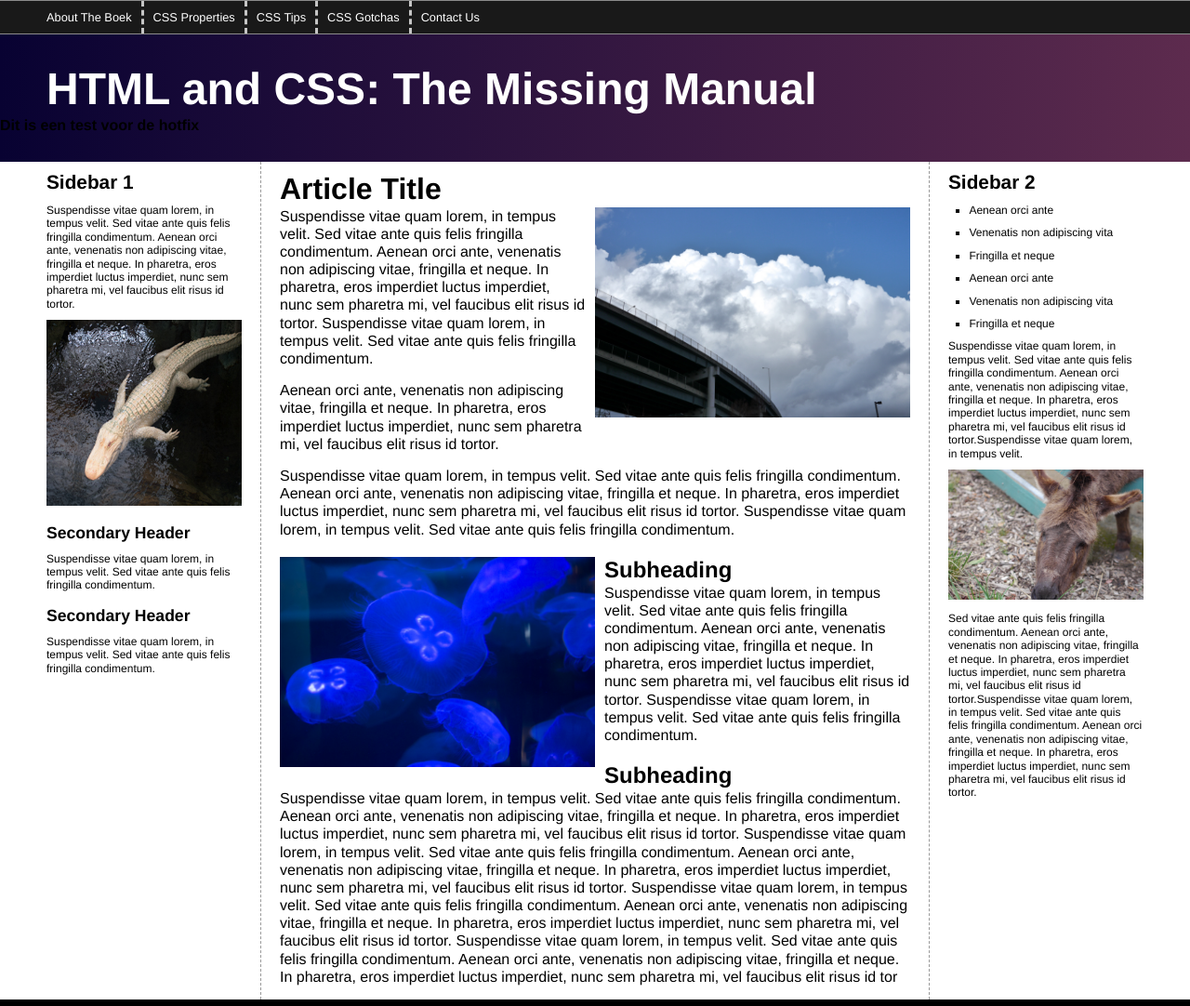
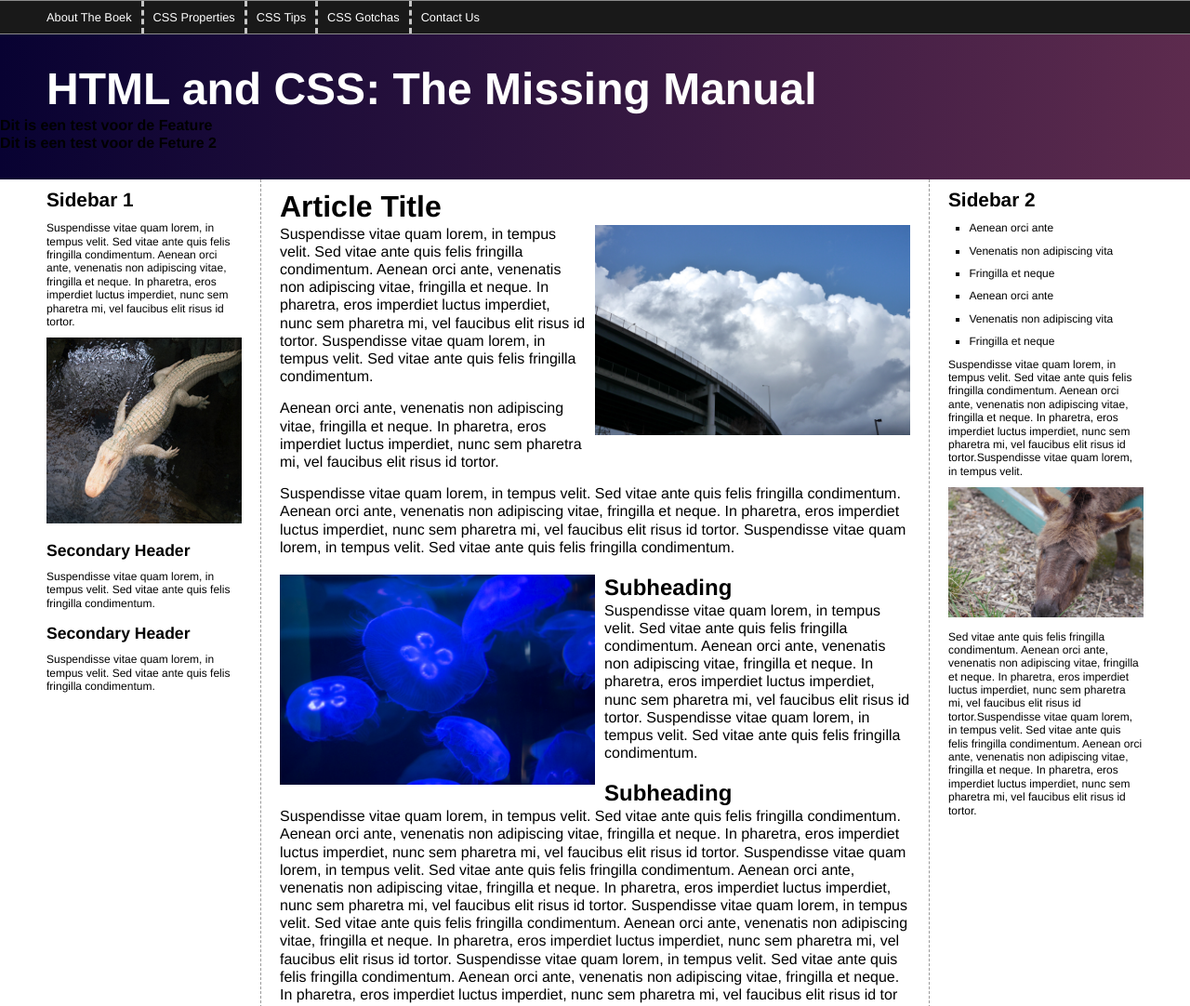
Before and after one commit to robindesmedt/dw2, a plain HTML site: page index.html in a window 1280 px wide. Shown: the top 1082 px of the page at 93% size. Drawn offline with Linux system fonts and the light colour scheme.

Commit message:
feature2

```diff
--- a/index.html
+++ b/index.html
@@ -23,7 +23,9 @@
           </ul>
         </nav>
         <h1>HTML and CSS: The Missing Manual</h1>
-		<h2>Dit is een test voor de hotfix<h2>
+		<h2>Dit is een test voor de Feature<h2>
+				<h2>Dit is een test voor de Feture 2<h2>
+
       </header>
       <div class="contentWrapper">
         <div class="columnWrapper">
```
